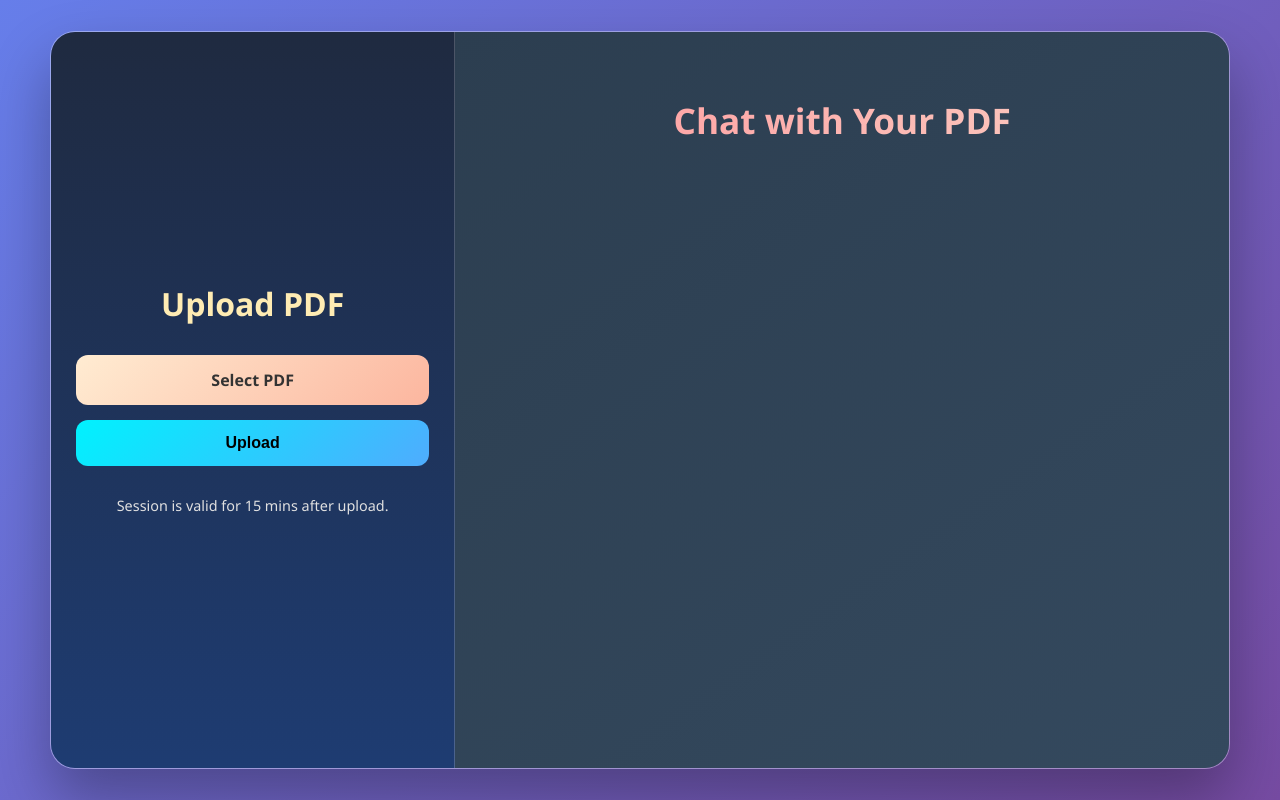
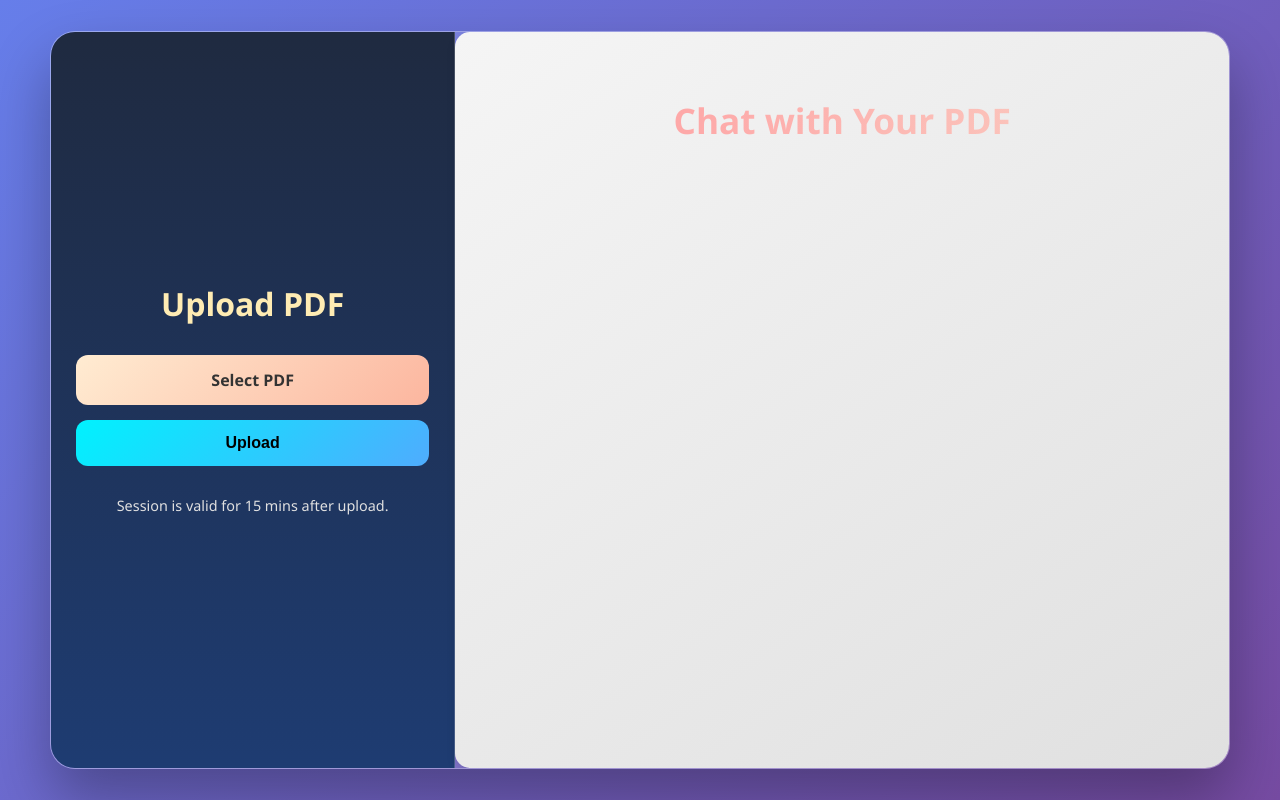
Before and after one commit to shubhendu-ghosh-DS/AskmyPdf, a Flask app: page / in a window 1280 px wide. Run offline with Flask 3, Linux system fonts and the light colour scheme; some libraries are stand-ins or nearby versions.

Commit message:
Update static/style.css

```diff
--- a/static/style.css
+++ b/static/style.css
@@ -85,12 +85,14 @@ body {
 /* RIGHT PANEL */
 .right-panel {
   flex: 1;
-  background: linear-gradient(145deg, #2c3e50, #34495e);
+  background: linear-gradient(145deg, #f5f5f5, #e0e0e0);
   padding: 40px;
   display: flex;
   flex-direction: column;
   justify-content: space-between;
-  color: #fff;
+  color: #333;
+  border-radius: 15px;
+  box-shadow: 0 4px 10px rgba(0, 0, 0, 0.1);
 }
 
 .right-panel h1 {
@@ -105,7 +107,7 @@ body {
 /* CHAT BOX */
 .chat-box {
   flex: 1;
-  background: #fefefe;
+  background: #ffffff;
   border-radius: 15px;
   padding: 25px;
   overflow-y: auto;
@@ -114,7 +116,7 @@ body {
   color: #333;
   display: flex;
   flex-direction: column;
-  box-shadow: inset 0 0 10px rgba(0, 0, 0, 0.15);
+  box-shadow: inset 0 0 10px rgba(0, 0, 0, 0.15), 0 4px 10px rgba(0, 0, 0, 0.1);
 }
 
 /* Individual chat message row */
```
